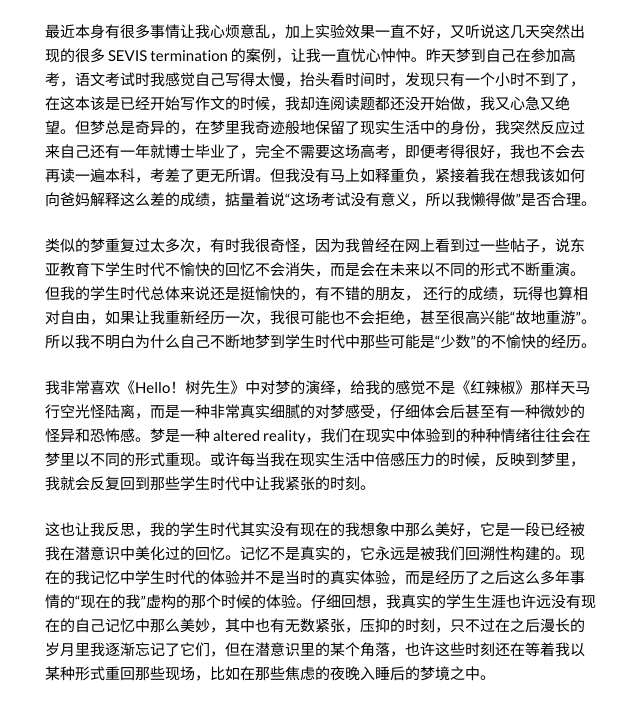
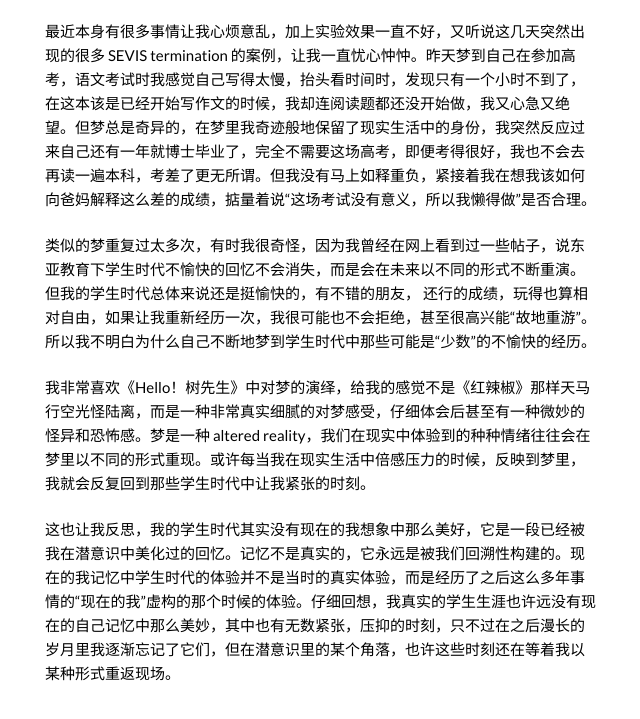
Before and after one commit to mystlinee/mystlinee.github.io, a plain HTML site: page Post/49.html in a window 1280 px wide. Shown: the part 538-1257 px from the top of the page, without its empty margins (319-959 px from the left). Drawn offline with nearby package versions, Linux system fonts and the light colour scheme.

Commit message:
Add files via upload

```diff
--- a/Post/49.html
+++ b/Post/49.html
@@ -33,7 +33,7 @@
 
 我非常喜欢《Hello！树先生》中对梦的演绎，给我的感觉不是《红辣椒》那样天马行空光怪陆离，而是一种非常真实细腻的对梦感受，仔细体会后甚至有一种微妙的怪异和恐怖感。梦是一种 altered reality，我们在现实中体验到的种种情绪往往会在梦里以不同的形式重现。或许每当我在现实生活中倍感压力的时候，反映到梦里，我就会反复回到那些学生时代中让我紧张的时刻。
 
-这也让我反思，我的学生时代其实没有现在的我想象中那么美好，它是一段已经被我在潜意识中美化过的回忆。记忆不是真实的，它永远是被我们回溯性构建的。现在的我记忆中学生时代的体验并不是当时的真实体验，而是经历了之后这么多年事情的“现在的我”虚构的那个时候的体验。仔细回想，我真实的学生生涯也许远没有现在的自己记忆中那么美妙，其中也有无数紧张，压抑的时刻，只不过在之后漫长的岁月里我逐渐忘记了它们，但在潜意识里的某个角落，也许这些时刻还在等着我以某种形式重回那些现场，比如在那些焦虑的夜晚入睡后的梦境之中。
+这也让我反思，我的学生时代其实没有现在的我想象中那么美好，它是一段已经被我在潜意识中美化过的回忆。记忆不是真实的，它永远是被我们回溯性构建的。现在的我记忆中学生时代的体验并不是当时的真实体验，而是经历了之后这么多年事情的“现在的我”虚构的那个时候的体验。仔细回想，我真实的学生生涯也许远没有现在的自己记忆中那么美妙，其中也有无数紧张，压抑的时刻，只不过在之后漫长的岁月里我逐渐忘记了它们，但在潜意识里的某个角落，也许这些时刻还在等着我以某种形式重返现场。
 `;
 
         document.getElementById('content').innerHTML = marked.parse(markdownContent);
```
